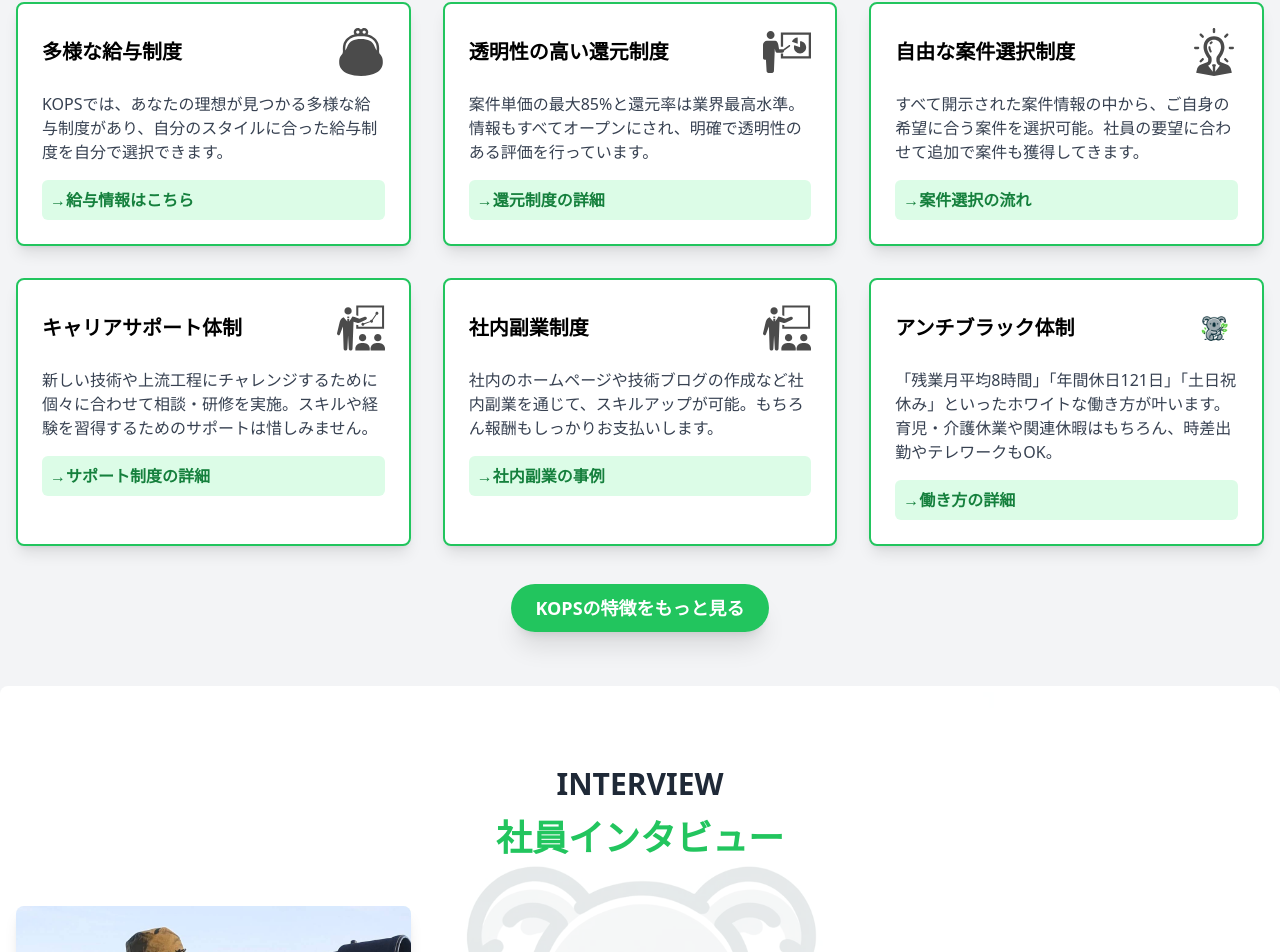
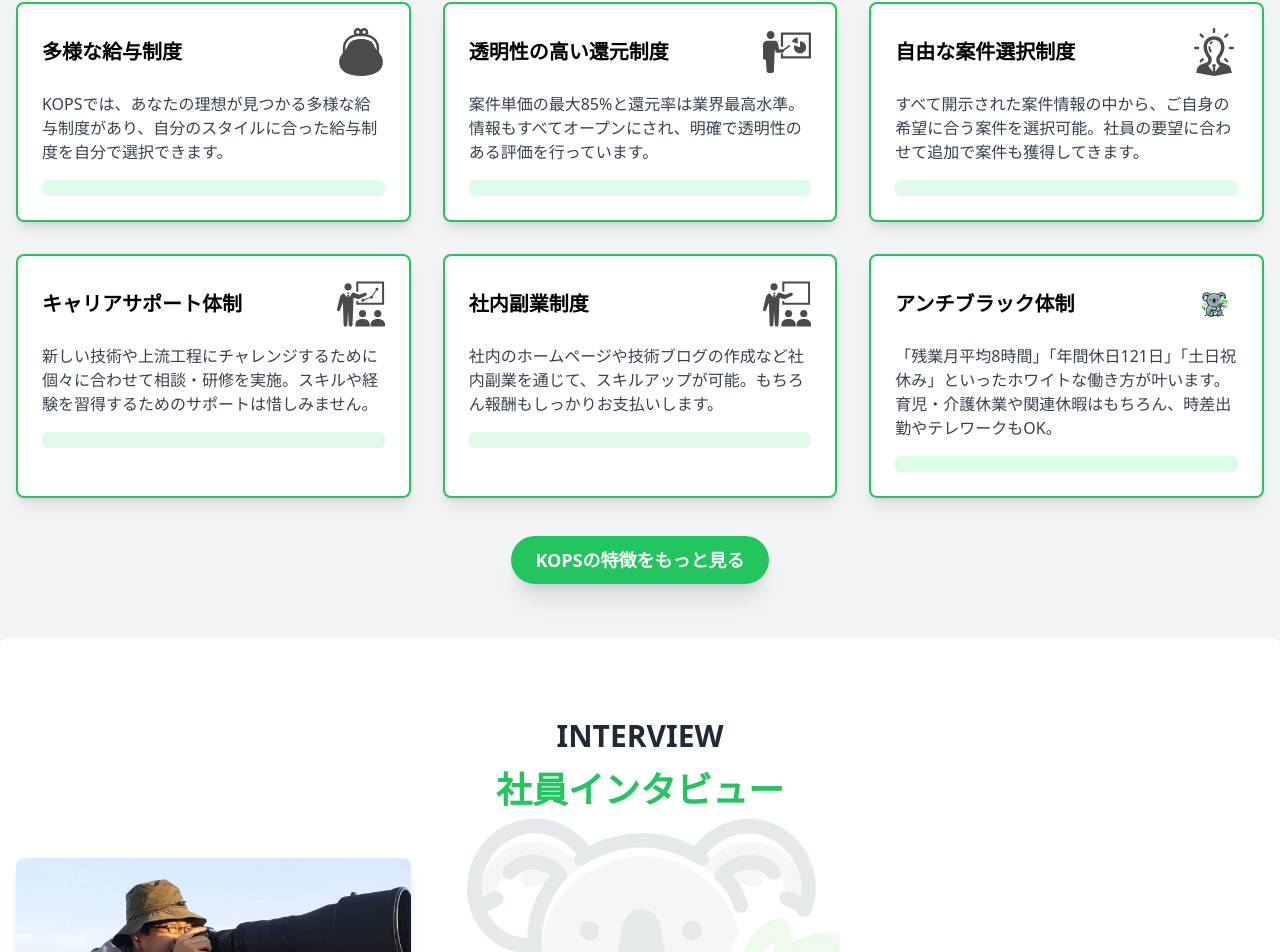
Before and after one commit to h-magome/kops-nuxt-project, a Nuxt app: page / in a window 1280 px wide. Shown: the part 1842-2794 px from the top of the page. Built offline with nearby package versions, Linux system fonts and the light colour scheme.

Commit message:
いくつかの遷移先を修正した

```diff
--- a/pages/index.vue
+++ b/pages/index.vue
@@ -16,11 +16,12 @@
             <a href="#message" class="text-gray-700 hover:text-green-500 font-medium transition duration-300 ease-in-out border-b-2 border-transparent hover:border-green-500" @click.prevent="scrollToSection('message')">MESSAGE</a>
             <a href="#kops-way" class="text-gray-700 hover:text-green-500 font-medium transition duration-300 ease-in-out border-b-2 border-transparent hover:border-green-500" @click.prevent="scrollToSection('kops-way')">KOPSの強み</a>
             <a href="#company-data" class="text-gray-700 hover:text-green-500 font-medium transition duration-300 ease-in-out border-b-2 border-transparent hover:border-green-500" @click.prevent="scrollToSection('company-data')">DATAで見るKOPS</a>
-            <a href="#recruitment" class="text-gray-700 hover:text-green-500 font-medium transition duration-300 ease-in-out border-b-2 border-transparent hover:border-green-500" @click.prevent="scrollToSection('recruitment')">採用情報</a>
+            <a href="https://kops.recruitsite.net/job" class="text-gray-700 hover:text-green-500 font-medium transition duration-300 ease-in-out border-b-2 border-transparent hover:border-green-500" target="_blank" rel="noopener noreferrer">採用情報</a>
             <a href="#company-info" class="text-gray-700 hover:text-green-500 font-medium transition duration-300 ease-in-out border-b-2 border-transparent hover:border-green-500" @click.prevent="scrollToSection('company-info')">会社情報</a>
             <a href="#application-statement" class="bg-green-500 text-white hover:bg-green-600 font-bold py-2 px-4 rounded-full transition duration-300 ease-in-out transform hover:scale-105" @click.prevent="scrollToSection('application-statement')">応募フォーム</a>
           </div>
-          <div class="md:hidden">
+          <div class="md:hidden flex items-center">
+            <a href="#application-statement" class="bg-green-500 text-white hover:bg-green-600 font-bold py-2 px-4 rounded-full transition duration-300 ease-in-out transform hover:scale-105 mr-4" @click.prevent="scrollToSection('application-statement')">応募フォーム</a>
             <button @click="toggleMenu" class="text-gray-600 hover:text-green-500 focus:outline-none">
               <svg class="h-6 w-6" fill="none" viewBox="0 0 24 24" stroke="currentColor">
                 <path v-if="!isMenuOpen" stroke-linecap="round" stroke-linejoin="round" stroke-width="2" d="M4 6h16M4 12h16M4 18h16" />
@@ -37,10 +38,8 @@
           <a href="#message" class="block px-3 py-2 text-gray-700 hover:text-green-500 hover:bg-gray-100 rounded-md transition duration-300 ease-in-out" @click="scrollToSection('message')">MESSAGE</a>
           <a href="#kops-way" class="block px-3 py-2 text-gray-700 hover:text-green-500 hover:bg-gray-100 rounded-md transition duration-300 ease-in-out" @click="scrollToSection('kops-way')">KOPSの強み</a>
           <a href="#company-data" class="block px-3 py-2 text-gray-700 hover:text-green-500 hover:bg-gray-100 rounded-md transition duration-300 ease-in-out" @click="scrollToSection('company-data')">DATAで見るKOPS</a>
-          <a href="#recruitment" class="block px-3 py-2 text-gray-700 hover:text-green-500 hover:bg-gray-100 rounded-md transition duration-300 ease-in-out" @click="scrollToSection('recruitment')">採用情報</a>
+          <a href="https://kops.recruitsite.net/job" class="block px-3 py-2 text-gray-700 hover:text-green-500 hover:bg-gray-100 rounded-md transition duration-300 ease-in-out" target="_blank" rel="noopener noreferrer">採用情報</a>
           <a href="#company-info" class="block px-3 py-2 text-gray-700 hover:text-green-500 hover:bg-gray-100 rounded-md transition duration-300 ease-in-out" @click="scrollToSection('company-info')">会社情報</a>
-          <a href="https://docs.google.com/forms/d/1GCRT-8486N12IWEg2fSIEuyjQzVT5vXa5jek742WMHA/" class="block px-3 py-2 text-gray-700 hover:text-green-500 hover:bg-gray-100 rounded-md transition duration-300 ease-in-out">お問い合わせ</a>
-          <a href="#application-statement" class="block px-3 py-2 bg-green-500 text-white hover:bg-green-600 rounded-md transition duration-300 ease-in-out" @click="scrollToSection('application-statement')">応募フォーム</a>
         </div>
       </div>
     </header>
@@ -53,7 +52,7 @@
           仕事も収入も自分で<br>
           選ぶ新しい働き方。
         </h1>
-        <button class="bg-white text-green-500 px-6 py-3 rounded-full font-semibold hover:bg-blue-100 transition duration-300 shadow-md" @click="scrollToSection('recruitment')">
+        <button class="bg-white text-green-500 px-6 py-3 rounded-full font-semibold hover:bg-blue-100 transition duration-300 shadow-md" @click="scrollToSection('application-statement')">
           採用情報はこちら
         </button>
       </div>
@@ -122,7 +121,7 @@
             </p>
             <div class="mt-4 bg-green-100 p-2 rounded-md">
               <span class="font-semibold text-green-700">
-                <a href="#" class="text-green-700 hover:text-green-800">→給与情報はこちら</a>
+                <!-- <a href="#" class="text-green-700 hover:text-green-800">→給与情報はこちら</a> -->
               </span>
             </div>
           </div>
@@ -137,7 +136,7 @@
             </p>
             <div class="mt-4 bg-green-100 p-2 rounded-md">
               <span class="font-semibold text-green-700">
-                <a href="#" class="text-green-700 hover:text-green-800">→還元制度の詳細</a>
+                <!-- <a href="#" class="text-green-700 hover:text-green-800">→還元制度の詳細</a> -->
               </span>
             </div>
           </div>
@@ -152,7 +151,7 @@
             </p>
             <div class="mt-4 bg-green-100 p-2 rounded-md">
               <span class="font-semibold text-green-700">
-                <a href="#" class="text-green-700 hover:text-green-800">→案件選択の流れ</a>
+                <!-- <a href="#" class="text-green-700 hover:text-green-800">→案件選択の流れ</a> -->
               </span>
             </div>
           </div>
@@ -167,7 +166,7 @@
             </p>
             <div class="mt-4 bg-green-100 p-2 rounded-md">
               <span class="font-semibold text-green-700">
-                <a href="#" class="text-green-700 hover:text-green-800">→サポート制度の詳細</a>
+                <!-- <a href="#" class="text-green-700 hover:text-green-800">→サポート制度の詳細</a> -->
               </span>
             </div>
           </div>
@@ -182,7 +181,7 @@
             </p>
             <div class="mt-4 bg-green-100 p-2 rounded-md">
               <span class="font-semibold text-green-700">
-                <a href="#" class="text-green-700 hover:text-green-800">→社内副業の事例</a>
+                <!-- <a href="#" class="text-green-700 hover:text-green-800">→社内副業の事例</a> -->
               </span>
             </div>
           </div>
@@ -197,13 +196,13 @@
             </p>
             <div class="mt-4 bg-green-100 p-2 rounded-md">
               <span class="font-semibold text-green-700">
-                <a href="#" class="text-green-700 hover:text-green-800">→働き方の詳細</a>
+                <!-- <a href="#" class="text-green-700 hover:text-green-800">→働き方の詳細</a> -->
               </span>
             </div>
           </div>
         </div>
           <div class="text-center">
-          <a href="#mission" class="bg-green-500 hover:bg-green-600 text-white font-bold py-3 px-6 rounded-full text-lg transition duration-300 ease-in-out transform hover:scale-105 shadow-xl" @click.prevent="scrollToElement('#contact')">
+          <a href="#application-statement" class="bg-green-500 hover:bg-green-600 text-white font-bold py-3 px-6 rounded-full text-lg transition duration-300 ease-in-out transform hover:scale-105 shadow-xl" @click.prevent="scrollToSection('application-statement')">
             KOPSの特徴をもっと見る
           </a>
         </div>
```
